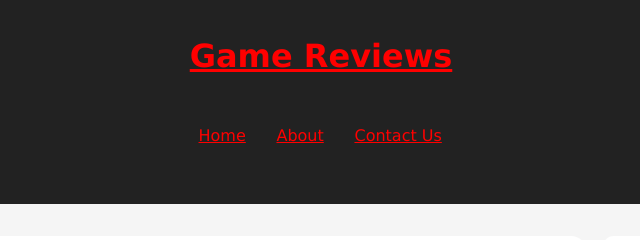
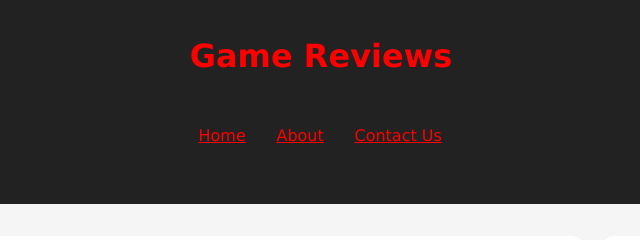
Before and after one commit to samsonmmathews/HTTP-5121---Web-Design, a plain HTML site: page Assignments/Assignment 1/index.html in a window 1280 px wide. Shown: the top 240 px of the page, 319-959 px from the left. Drawn offline with Linux system fonts and the light colour scheme.

Commit message:
Removed underline from the title

```diff
--- a/Assignments/Assignment 1/css/styles.css
+++ b/Assignments/Assignment 1/css/styles.css
@@ -26,6 +26,10 @@ a:active {
     color: white;
     padding: 1rem;
     text-align: center;
+}
+
+.header h1 a {
+    text-decoration: none;
 }
 
 #navlist_top li, #navlist_bottom li {
```
